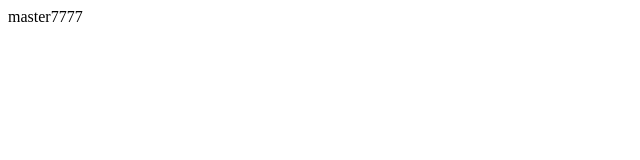
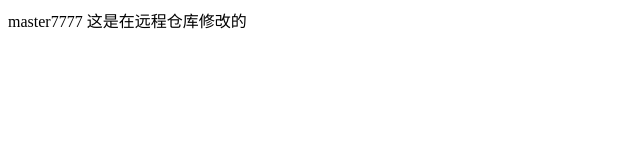
Before and after one commit to chenhuishan33/project03, a plain HTML site: page index.html in a window 1280 px wide. Shown: the whole page, without its empty margins (0-640 px from the left). Drawn offline with Linux system fonts and the light colour scheme.

Commit message:
这是在远程仓库修改的

```diff
--- a/index.html
+++ b/index.html
@@ -10,6 +10,7 @@
 
 <body>
     master7777
+    这是在远程仓库修改的
 </body>
 
 </html>
```
